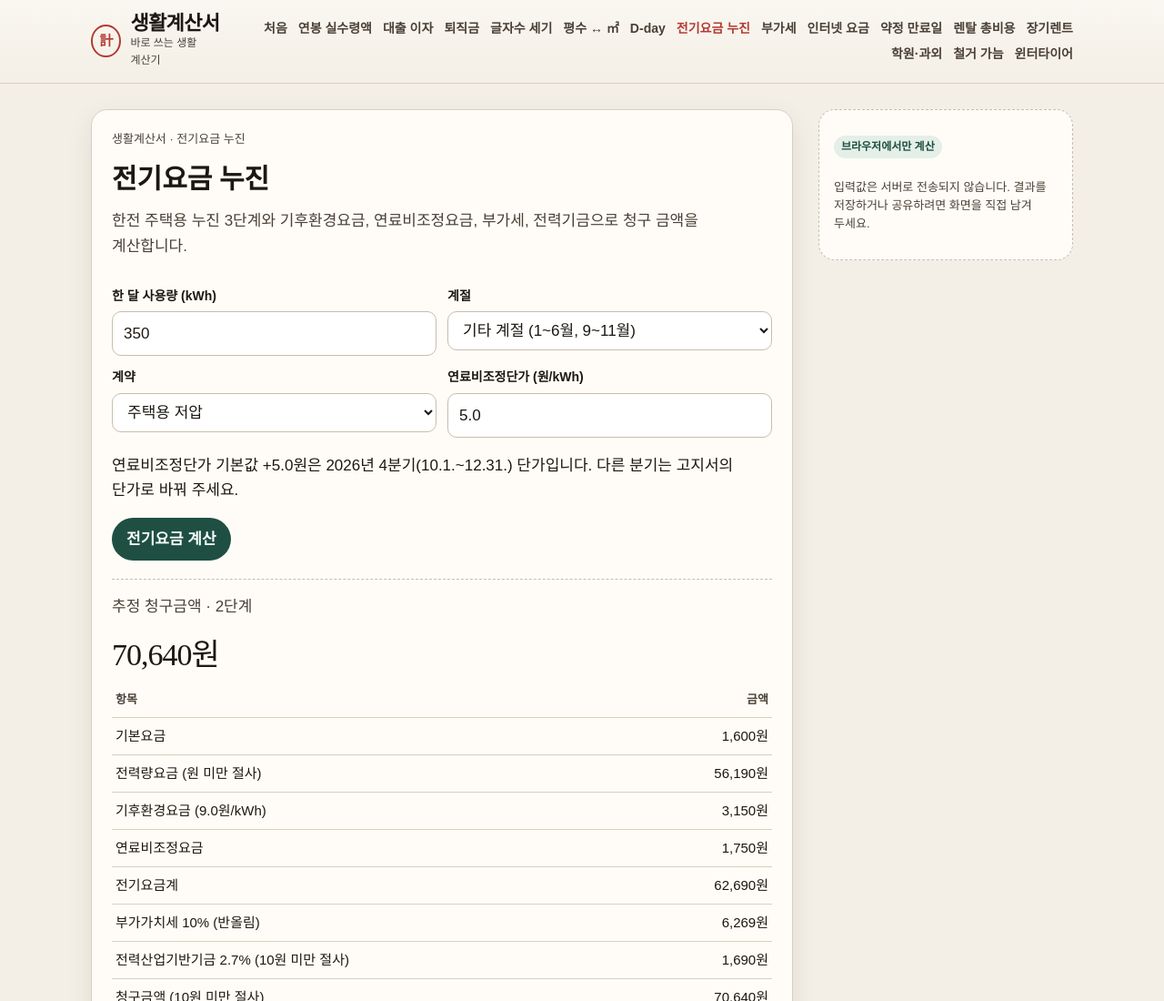
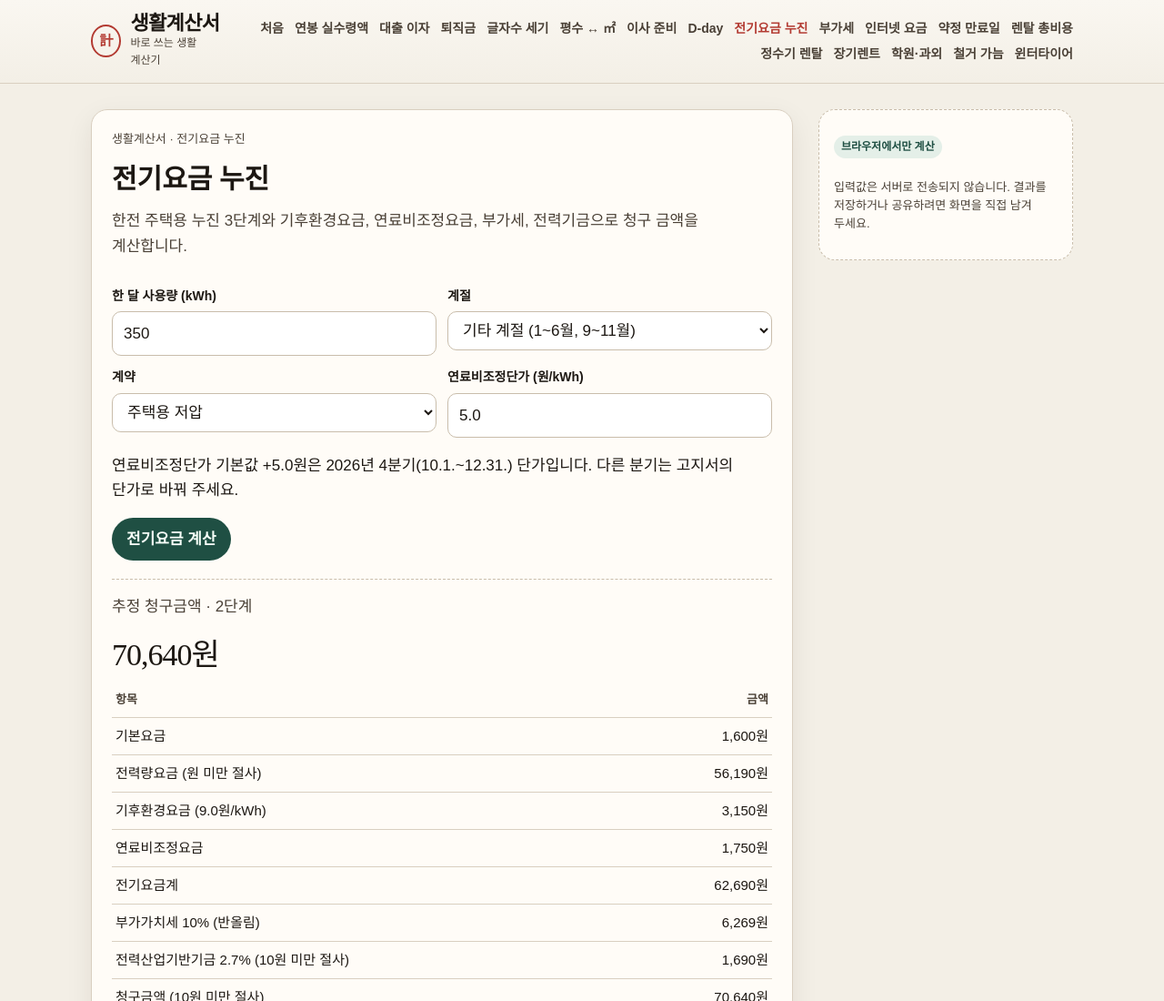
Before and after one commit to biojuho/life-calculator, a plain HTML site: page tools/electricity/index.html in a window 1280 px wide. Shown: the top 1100 px of the page at 91% size. Drawn offline with Linux system fonts and the light colour scheme; a web font is replaced by a local one.

Commit message:
Add 이사 준비·정수기 렌탈 nav links on electricity, internet, contract, loan

```diff
--- a/tools/electricity/index.html
+++ b/tools/electricity/index.html
@@ -42,12 +42,14 @@
       <a href="../../tools/severance/">퇴직금</a>
       <a href="../../tools/counter/">글자수 세기</a>
       <a href="../../tools/area/">평수 ↔ ㎡</a>
+      <a href="../../tools/moving/">이사 준비</a>
       <a href="../../tools/dday/">D-day</a>
       <a href="../../tools/electricity/" aria-current="page">전기요금 누진</a>
       <a href="../../tools/vat/">부가세</a>
       <a href="../../tools/internet/">인터넷 요금</a>
       <a href="../../tools/internet-contract/">약정 만료일</a>
       <a href="../../tools/rental/">렌탈 총비용</a>
+      <a href="../../tools/water-rental/">정수기 렌탈</a>
       <a href="../../tools/car-lease/">장기렌트</a>
       <a href="../../tools/tutoring/">학원·과외</a>
       <a href="../../tools/demolition/">철거 가늠</a>
@@ -62,12 +64,14 @@
       <a href="../../tools/severance/">퇴직금</a>
       <a href="../../tools/counter/">글자수 세기</a>
       <a href="../../tools/area/">평수 ↔ ㎡</a>
+      <a href="../../tools/moving/">이사 준비</a>
       <a href="../../tools/dday/">D-day</a>
       <a href="../../tools/electricity/" aria-current="page">전기요금 누진</a>
       <a href="../../tools/vat/">부가세</a>
       <a href="../../tools/internet/">인터넷 요금</a>
       <a href="../../tools/internet-contract/">약정 만료일</a>
       <a href="../../tools/rental/">렌탈 총비용</a>
+      <a href="../../tools/water-rental/">정수기 렌탈</a>
       <a href="../../tools/car-lease/">장기렌트</a>
       <a href="../../tools/tutoring/">학원·과외</a>
       <a href="../../tools/demolition/">철거 가늠</a>
```
Also changed, not shown: tools/internet-contract/index.html (+4 -0 lines), tools/internet/index.html (+4 -0 lines), tools/loan/index.html (+4 -0 lines).
